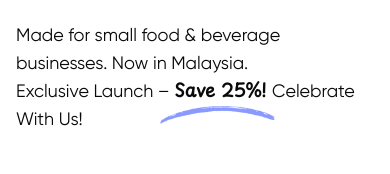
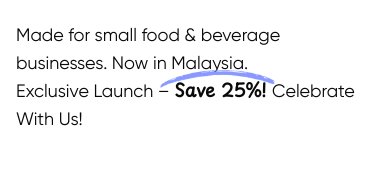
Before and after one commit to callmeniyu/SanoftPOS, a Next.js app: page / in a window 390 px wide. Shown: the part 289-463 px from the top of the page. Built offline with nearby package versions, Linux system fonts and the light colour scheme.

Commit message:
reposition hero underline

```diff
--- a/components/Hero.tsx
+++ b/components/Hero.tsx
@@ -42,7 +42,7 @@ const Hero = () => {
                                     alt="underline"
                                     width={115}
                                     height={100}
-                                    className="relative ml-36 sm:mt-8 xsm:mt-8 md:mt-0 bottom-7 md:bottom-0"
+                                    className="relative ml-36 sm:mt-8 xsm:mt-8 md:mt-0 xs:bottom-16 xsm:bottom-8 md:bottom-0"
                                 />
                             </div>
                         </div>
```
